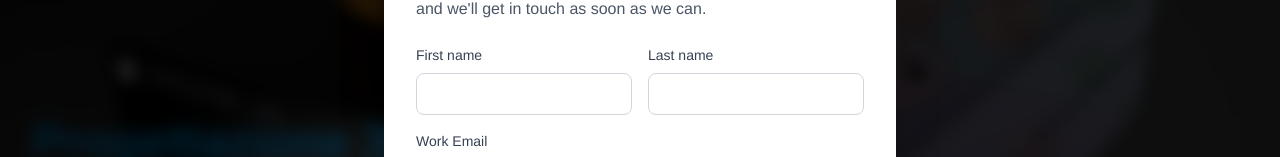
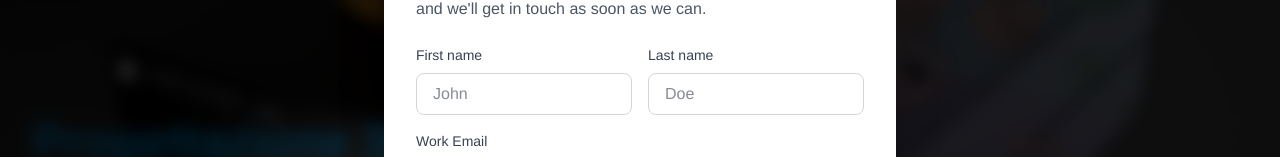
Before and after one commit to LikhaS3D/Website, a Next.js app: page / in a window 1280 px wide. Both pictures are taken after a click on the button "Contattami". Shown: the part 249-406 px from the top of the page. Built offline with nearby package versions, Linux system fonts and the light colour scheme.

Commit message:
Fix all apostrophes in Contact Modal and Footer

```diff
--- a/src/app/components/Portfolio3DHomepage.tsx
+++ b/src/app/components/Portfolio3DHomepage.tsx
@@ -573,7 +573,7 @@ const Portfolio3DHomepage = () => {
           <div className="flex items-center space-x-3 bg-red-50 border border-red-200 rounded-lg p-4 mb-4">
             <AlertCircle className="h-5 w-5 text-red-600" />
             <div>
-                    <p className="font-medium text-red-900">Errore nell'invio</p>
+              <p className="font-medium text-red-900">Errore nell&apos;invio</p>
               <p className="text-sm text-red-700">Riprova più tardi.</p>
             </div>
           </div>
@@ -582,7 +582,7 @@ const Portfolio3DHomepage = () => {
         {submitStatus !== 'success' && (
           <>
             <p className="text-gray-600 mb-6 text-sm md:text-base">
-                    Let's get this conversation started. Tell us a bit about yourself, and we'll get in touch as soon as we can.
+              Let&apos;s get this conversation started. Tell us a bit about yourself, and we&apos;ll get in touch as soon as we can.
             </p>
 
             <form onSubmit={handleSubmit} className="space-y-4">
@@ -596,7 +596,7 @@ const Portfolio3DHomepage = () => {
                     onChange={handleFormChange}
                     disabled={isSubmitting}
                     required
-                          className="w-full px-4 py-2 border border-gray-300 rounded-lg focus:ring-2 focus:ring-blue-500 focus:border-transparent outline-none transition-all disabled:bg-gray-100"
+                    className="w-full px-4 py-2 border border-gray-300 rounded-lg focus:ring-2 focus:ring-blue-500 focus:border-transparent outline-none transition-all disabled:bg-gray-100 text-gray-900"
                     placeholder="John"
                   />
                 </div>
@@ -609,7 +609,7 @@ const Portfolio3DHomepage = () => {
                     onChange={handleFormChange}
                     disabled={isSubmitting}
                     required
-                          className="w-full px-4 py-2 border border-gray-300 rounded-lg focus:ring-2 focus:ring-blue-500 focus:border-transparent outline-none transition-all disabled:bg-gray-100"
+                    className="w-full px-4 py-2 border border-gray-300 rounded-lg focus:ring-2 focus:ring-blue-500 focus:border-transparent outline-none transition-all disabled:bg-gray-100 text-gray-900"
                     placeholder="Doe"
                   />
                 </div>
```
Lines whose indentation alone changed are shown as unchanged.
